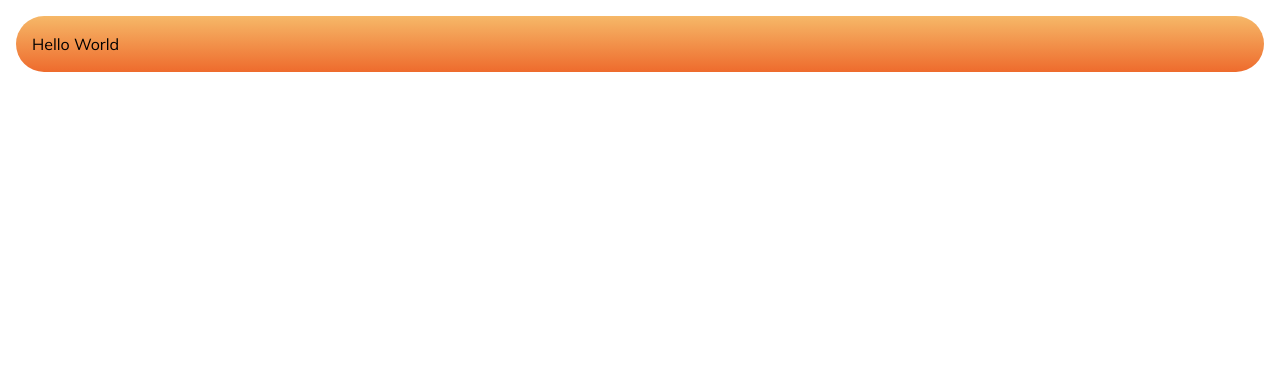
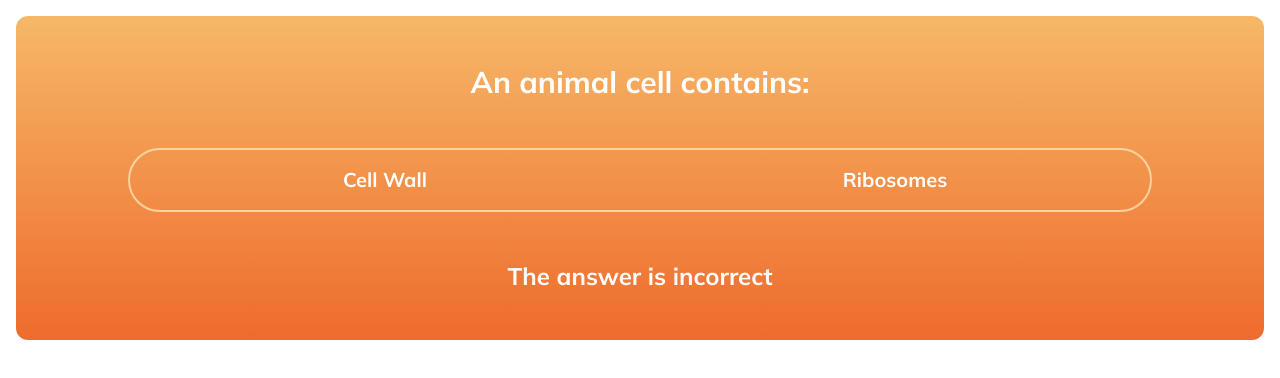
Before and after one commit to mattwsheps/seneca-learning-fe-task, a React (Vite) app: page / in a window 1280 px wide. Shown: the top 378 px of the page. Built offline with nearby package versions, Linux system fonts and the light colour scheme.

Commit message:
AnswerToggle component created and additional colors added to tailwind config file

```diff
--- a/src/App.tsx
+++ b/src/App.tsx
@@ -2,7 +2,7 @@ import Question from "./components/Question";
 
 function App() {
   return (
-    <div className="min-h-screen font-mulish antialiased grainy">
+    <div className="min-h-screen font-mulish text-white antialiased grainy">
       <div className="flex h-screen flex-col">
         <Question />
       </div>
--- /dev/null
+++ b/src/components/AnswerToggle.tsx
@@ -0,0 +1,12 @@
+const AnswerToggle = () => {
+  return (
+    <>
+      <div className="flex w-full max-w-screen-lg items-center justify-between border-2 border-buttonBorder rounded-full">
+        <button className="w-1/2 font-bold text-xl rounded-full p-4">Cell Wall</button>
+        <button className="w-1/2 font-bold text-xl rounded-full p-4">Ribosomes</button>
+      </div>
+    </>
+  );
+};
+
+export default AnswerToggle;
--- a/src/components/Question.tsx
+++ b/src/components/Question.tsx
@@ -1,7 +1,16 @@
 import React from "react";
+import AnswerToggle from "./AnswerToggle";
 
 const Question: React.FC = () => {
-  return <div className="bg-gradient-to-b from-incorrectStart to-incorrectEnd m-4 p-4 rounded-full">Hello World</div>
+  return (
+    <div className="bg-gradient-to-b from-incorrectStart to-incorrectEnd m-4 p-12 rounded-xl">
+      <div className="flex flex-col items-center justify-center gap-12">
+        <h1 className="font-bold text-3xl">An animal cell contains:</h1>
+        <AnswerToggle />
+        <div className="font-bold text-2xl">The answer is incorrect</div>
+      </div>
+    </div>
+  );
 };
 
 export default Question;
--- a/tailwind.config.js
+++ b/tailwind.config.js
@@ -4,6 +4,7 @@ export default {
   theme: {
     extend: {
       colors: {
+        buttonBorder: "rgba(249, 210, 159, 1)",
         incorrectStart: "rgba(246, 184, 104, 1)", // Starting RGB color (e.g., red)
         incorrectEnd: "rgba(238, 107, 45, 1)", // Ending RGB color (e.g., blue)
       },
```
